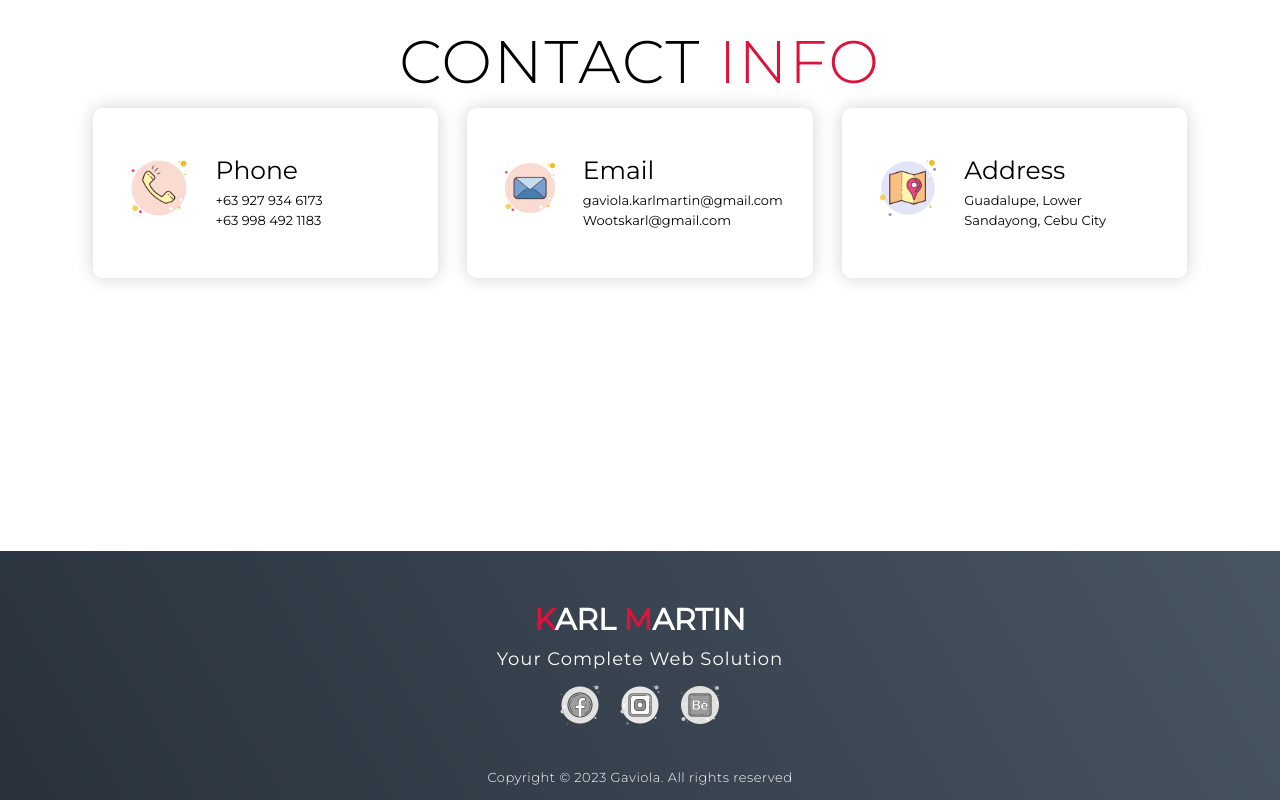
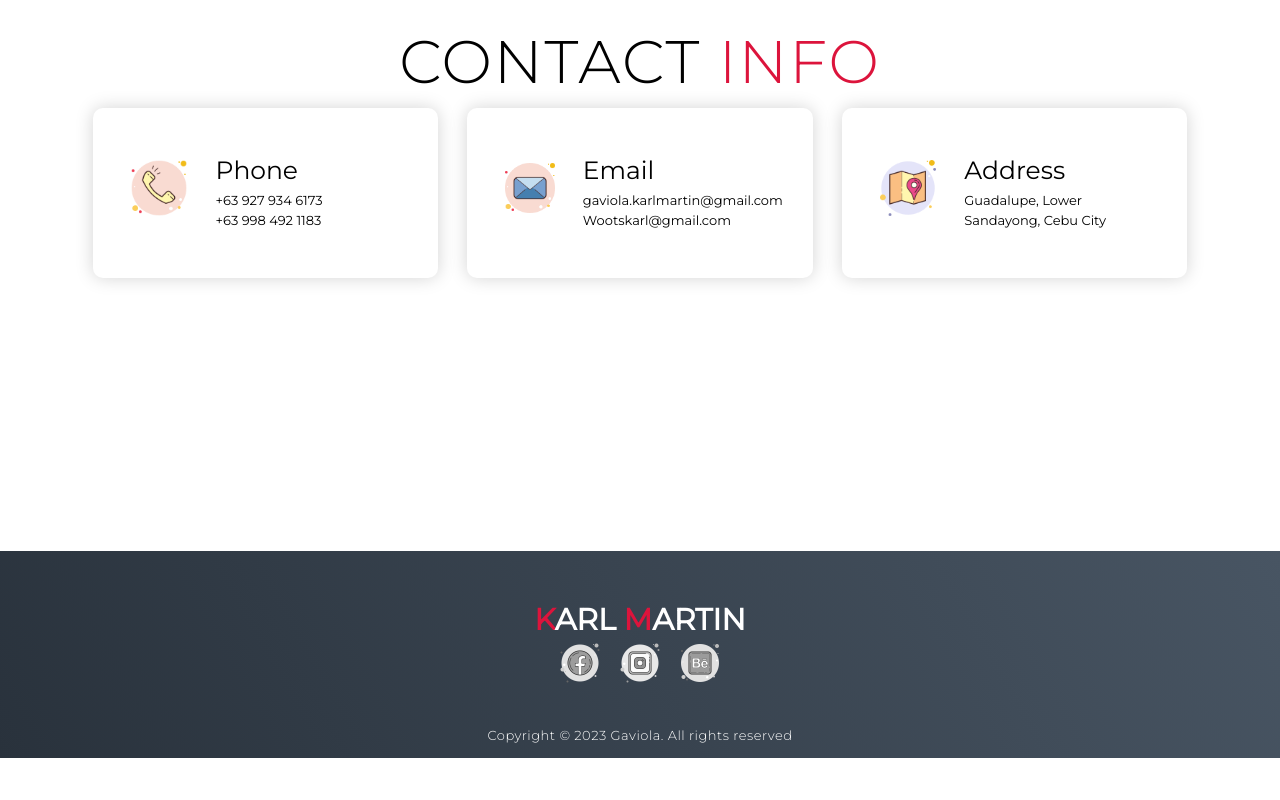
Before and after one commit to Wootsername/Gaviola-karl, a plain HTML site: page index.html in a window 1280 px wide. Shown: the part 2719-3519 px from the top of the page. After the commit the page ends 3477 px from the top, so only its background shows below. Drawn offline with Linux system fonts and the light colour scheme.

Commit message:
Update index.html

```diff
--- a/index.html
+++ b/index.html
@@ -149,7 +149,6 @@
       <div class="brand">
         <h1><span>k</span>arl <span>m</span>artin</h1>
       </div>
-      <h2>Your Complete Web Solution</h2>
       <div class="social-icon">
         <div class="social-item">
           <a href="https://www.facebook.com/karlmartin.gaviola.7?mibextid=ZbWKwL" target="_blank"><img src="facebook-new.png" /></a>
```
